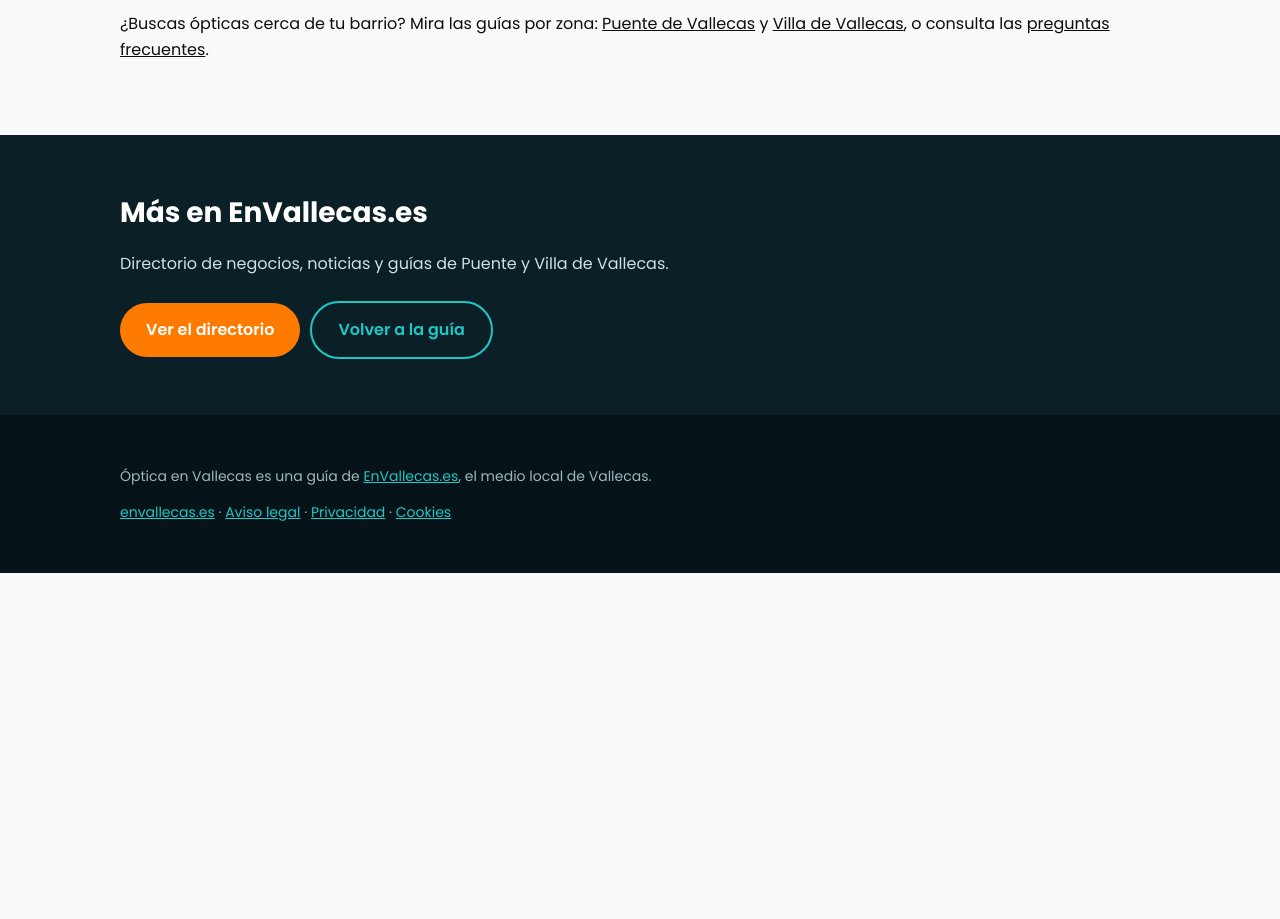
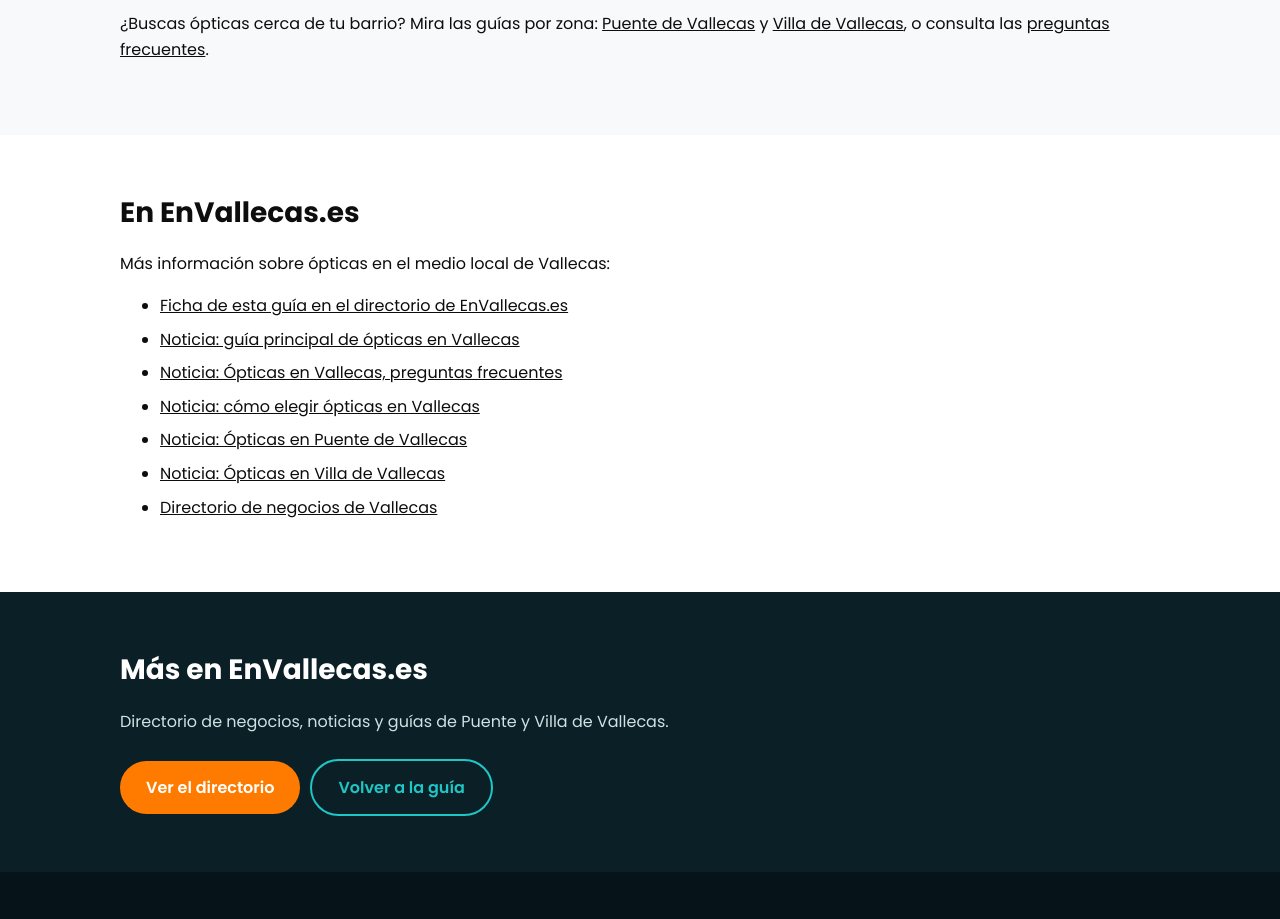
Before and after one commit to jaimebalaguer01/opticavallecas-es, a plain HTML site: page como-elegir/index.html in a window 1280 px wide. Shown: the part 1440-2359 px from the top of the page. Before the commit the page ends 2013 px from the top, so only its background shows below. Drawn offline with Linux system fonts and the light colour scheme.

Commit message:
Enlaces a noticias y directorio de EnVallecas.es; preguntas sin duplicados
Co-Authored-By: Claude Sonnet 5.5 <noreply@anthropic.com>
Claude-Session: https://claude.ai/code/session_01C2douzTVvDqvuZYVRfqo1r

```diff
--- a/como-elegir/index.html
+++ b/como-elegir/index.html
@@ -48,6 +48,7 @@ footer a{color:var(--teal)}
 <section style="background:#fff"><div class="wrap"><h2>Preguntas para hacer antes de contratar</h2><ul class="list"><li>¿La revisión visual tiene coste?</li><li>¿Qué incluye el precio de los cristales?</li><li>¿Cuánto tardan en tener las gafas?</li><li>¿Qué garantía y plazo de adaptación tienen?</li></ul>
 <h2 style="margin-top:32px">Señales de alerta</h2><p>Si ocurre alguna de estas cosas, conviene parar y comparar con otra opción:</p><ul class="list"><li>Te presionan para decidir en el momento.</li><li>El precio llega sin desglosar montura, cristales y tratamientos.</li><li>No te explican la garantía ni el plazo de adaptación.</li><li>No te entregan factura o la graduación por escrito.</li></ul></div></section>
 <section><div class="wrap"><p>¿Buscas ópticas cerca de tu barrio? Mira las guías por zona: <a href="/puente-de-vallecas/">Puente de Vallecas</a> y <a href="/villa-de-vallecas/">Villa de Vallecas</a>, o consulta las <a href="/preguntas-frecuentes/">preguntas frecuentes</a>.</p></div></section>
+<section style="background:#fff"><div class="wrap"><h2>En EnVallecas.es</h2><p>Más información sobre ópticas en el medio local de Vallecas:</p><ul class="list"><li><a href="https://envallecas.es/negocio/opticas-vallecas">Ficha de esta guía en el directorio de EnVallecas.es</a></li><li><a href="https://envallecas.es/noticias/optica-vallecas-guia-que-preguntar">Noticia: guía principal de ópticas en Vallecas</a></li><li><a href="https://envallecas.es/noticias/opticas-vallecas-preguntas-frecuentes">Noticia: Ópticas en Vallecas, preguntas frecuentes</a></li><li><a href="https://envallecas.es/noticias/opticas-vallecas-como-elegir">Noticia: cómo elegir ópticas en Vallecas</a></li><li><a href="https://envallecas.es/noticias/opticas-puente-de-vallecas">Noticia: Ópticas en Puente de Vallecas</a></li><li><a href="https://envallecas.es/noticias/opticas-villa-de-vallecas">Noticia: Ópticas en Villa de Vallecas</a></li><li><a href="https://envallecas.es/directorio">Directorio de negocios de Vallecas</a></li></ul></div></section>
 <section class="band"><div class="wrap"><h2>Más en EnVallecas.es</h2><p>Directorio de negocios, noticias y guías de Puente y Villa de Vallecas.</p><a class="btn" href="https://envallecas.es/directorio">Ver el directorio</a><a class="btn alt" href="/">Volver a la guía</a></div></section>
 </main>
 <footer><div class="wrap"><p>Óptica en Vallecas es una guía de <a href="https://envallecas.es">EnVallecas.es</a>, el medio local de Vallecas.</p>
```
Also changed, not shown: index.html (+1 -0 lines), preguntas-frecuentes/index.html (+1 -0 lines), puente-de-vallecas/index.html (+1 -0 lines), villa-de-vallecas/index.html (+1 -0 lines).
